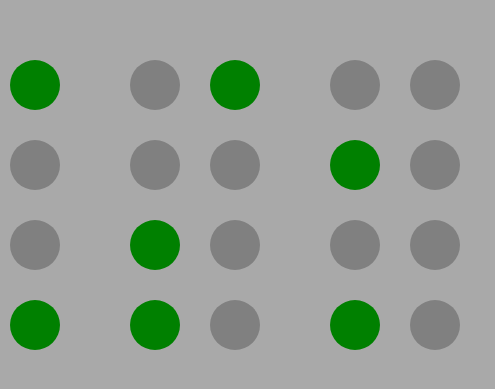
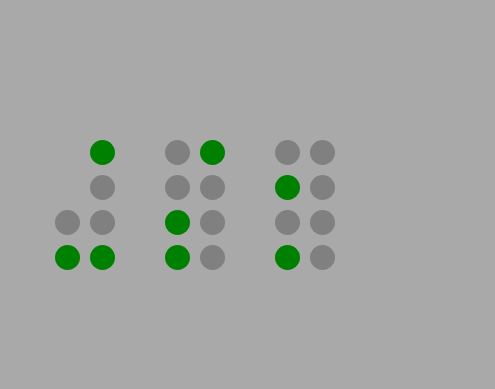
Before and after one commit to ra-res/binary-clock, a React (Create React App) app: page / in a window 390 px wide. Shown: the part 217-606 px from the top of the page, 495 px wide, since content can reach past the window. Built offline with nearby package versions, Linux system fonts and the light colour scheme.

Commit message:
Add media query for mobile phones

```diff
--- a/src/Components/Circle.tsx
+++ b/src/Components/Circle.tsx
@@ -1,4 +1,4 @@
-import React, { useState } from "react";
+import React from "react";
 import styled from "styled-components";
 
 interface CircleProps {
@@ -13,6 +13,13 @@ const Circle = styled.div<CircleProps>`
   border-radius: 25px;
   opacity: ${(prop) => prop.opacity};
   background: ${(prop) => (prop.active ? "green " : "gray")};
+
+  @media (max-width: 768px) {
+    height: 25px;
+    width: 25px;
+    margin: 5px;
+    border-radius: 12.5px;
+  }
 `;
 
 const Container = styled.div`
```
